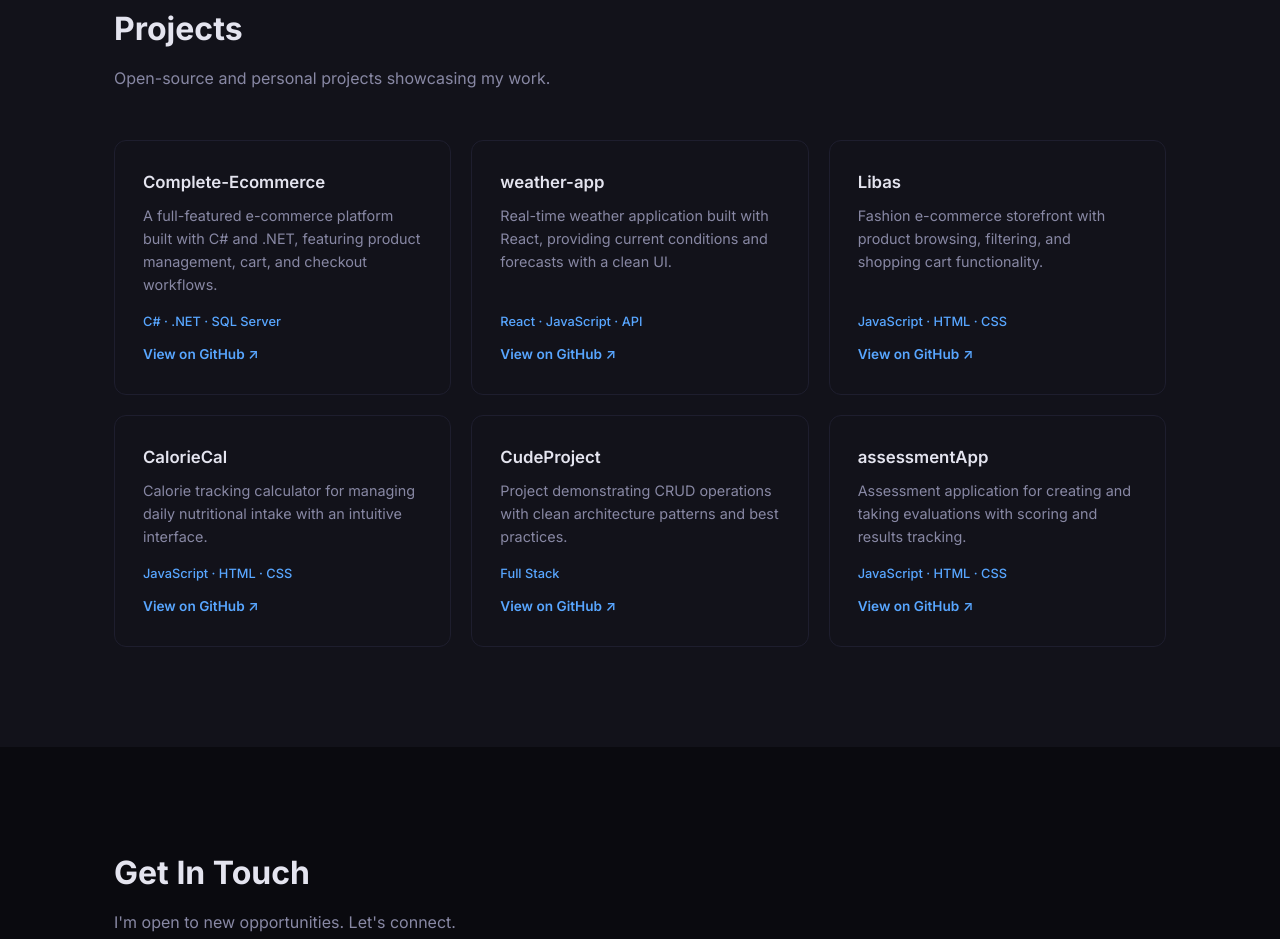
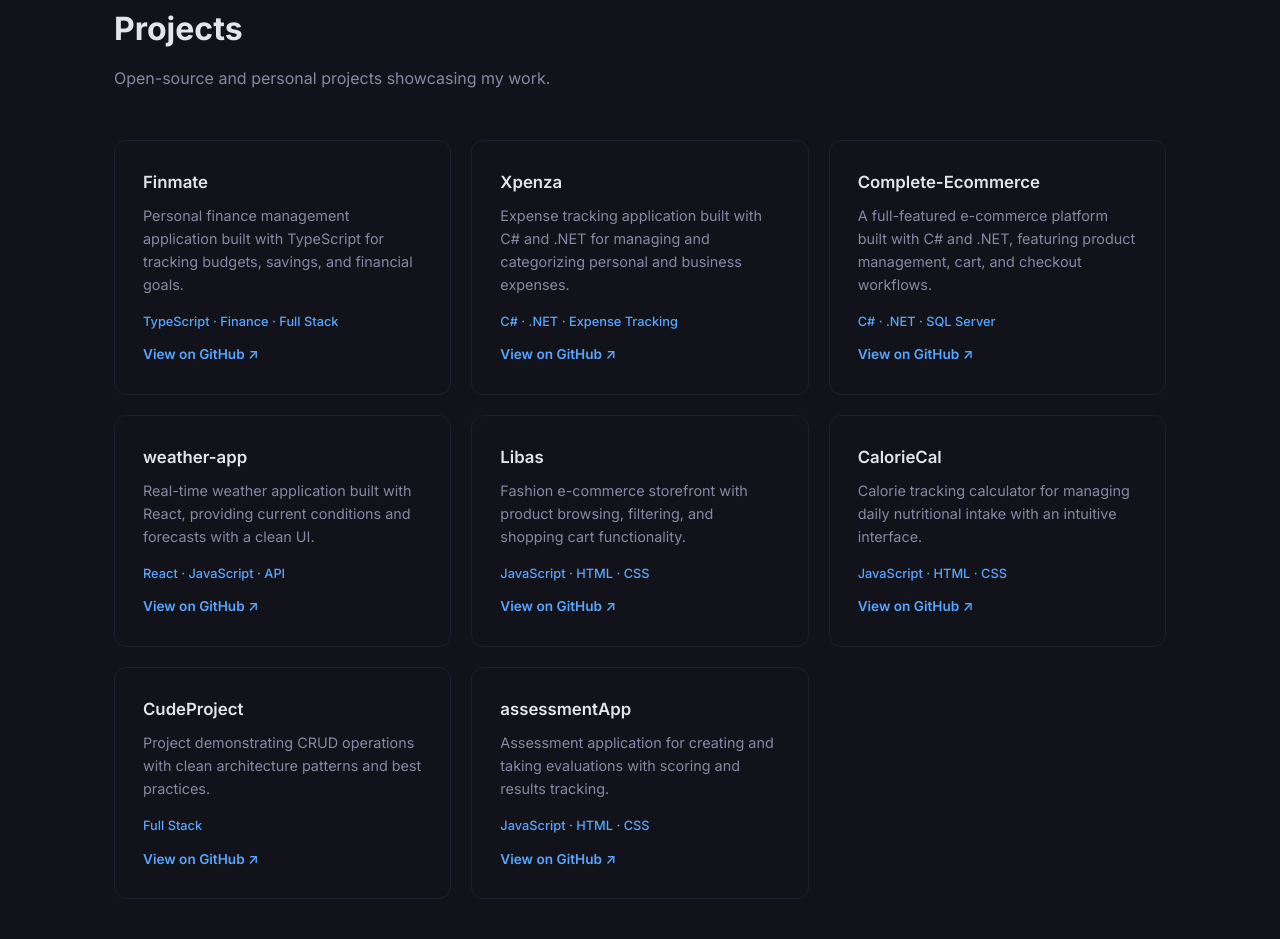
Before and after one commit to mMahabub/mMahabub.github.io, a plain HTML site: page index.html in a window 1280 px wide. Shown: the part 3366-4305 px from the top of the page. Drawn offline with Linux system fonts and the light colour scheme.

Commit message:
Feature Finmate and Xpenza as top projects

```diff
--- a/index.html
+++ b/index.html
@@ -419,6 +419,18 @@
     <div class="section-sub">Open-source and personal projects showcasing my work.</div>
     <div class="projects-grid">
       <div class="project-card">
+        <h3>Finmate</h3>
+        <p>Personal finance management application built with TypeScript for tracking budgets, savings, and financial goals.</p>
+        <div class="p-tech">TypeScript &middot; Finance &middot; Full Stack</div>
+        <a href="https://github.com/mMahabub/finmate" class="p-link" target="_blank" rel="noopener noreferrer">View on GitHub &#8599;</a>
+      </div>
+      <div class="project-card">
+        <h3>Xpenza</h3>
+        <p>Expense tracking application built with C# and .NET for managing and categorizing personal and business expenses.</p>
+        <div class="p-tech">C# &middot; .NET &middot; Expense Tracking</div>
+        <a href="https://github.com/mMahabub/xpenza" class="p-link" target="_blank" rel="noopener noreferrer">View on GitHub &#8599;</a>
+      </div>
+      <div class="project-card">
         <h3>Complete-Ecommerce</h3>
         <p>A full-featured e-commerce platform built with C# and .NET, featuring product management, cart, and checkout workflows.</p>
         <div class="p-tech">C# &middot; .NET &middot; SQL Server</div>
```
